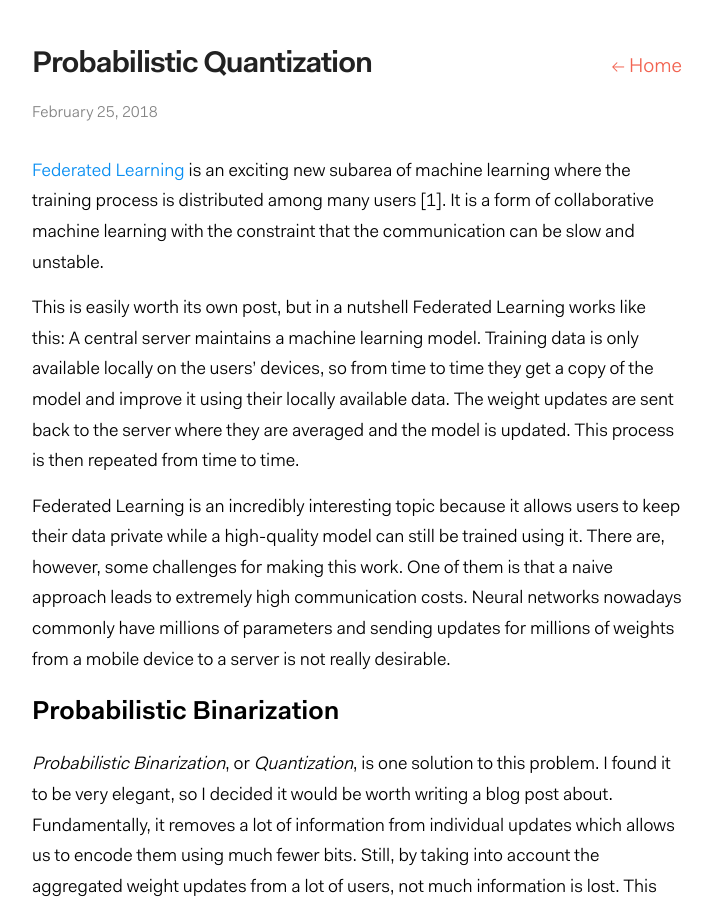
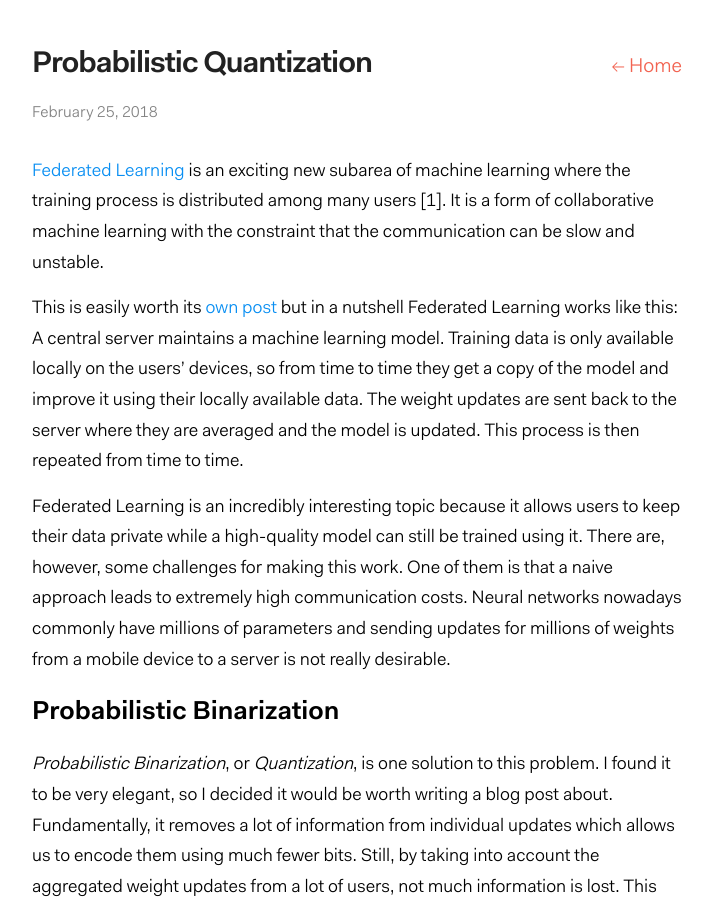
Before and after one commit to florian/florian.github.io, a Jekyll site: the page built from _posts/2018-02-25-probabilistic-quantization.md, in a window 1280 px wide and 900 px high. Shown: the whole window, without its empty margins (283-995 px from the left). Built offline with Jekyll 4.4.1, drawn with Linux system fonts in a browser that asks for light colours; formulas are drawn with MathJax 3; part of the change alters nothing that is shown.

```diff
--- a/_posts/2018-02-25-probabilistic-quantization.md
+++ b/_posts/2018-02-25-probabilistic-quantization.md
@@ -14,12 +14,13 @@ training process is distributed among many users [1]. It is a form of collaborat
 machine learning with the constraint that the communication can be slow and
 unstable.
 
-This is easily worth its own post, but in a nutshell Federated Learning works
-like this: A central server maintains a machine learning model. Training data is
-only available locally on the users' devices, so from time to time they get a copy of the
-model and improve it using their locally available data. The weight updates are
-sent back to the server where they are averaged and the model is updated. This
-process is then repeated from time to time.
+This is easily worth its [own post]({{ site.baseurl }}{% link
+_posts/2018-05-09-federated-learning.md %}) but in a nutshell Federated
+Learning works like this: A central server maintains a machine learning model.
+Training data is only available locally on the users' devices, so from time to
+time they get a copy of the model and improve it using their locally available
+data. The weight updates are sent back to the server where they are averaged
+and the model is updated. This process is then repeated from time to time.
 
 Federated Learning is an incredibly interesting topic because it allows users to
 keep their data private while a high-quality model can still be trained using
```
Also changed, not shown: 2 other files.
